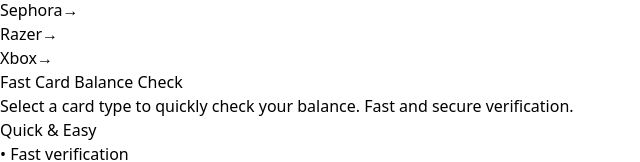
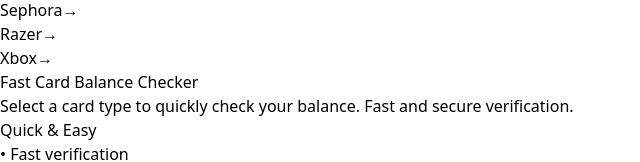
Before and after one commit to G-LEGEND/card-checker, a React (Vite) app: page / in a window 1280 px wide. Shown: the part 266-428 px from the top of the page, without its empty margins (0-640 px from the left). Built offline with nearby package versions, Linux system fonts and the light colour scheme; the HTML template or start-up script is replaced by a standard one.

Commit message:
fix: correct ternary operator syntax error in App.jsx

```diff
--- a/src/App.jsx
+++ b/src/App.jsx
@@ -158,7 +158,7 @@
             <main className="flex-1">
               <div className="bg-white rounded-lg shadow p-6 text-center border border-gray-200">
                 <div className="max-w-2xl mx-auto">
-                  <h2 className="text-xl font-bold text-gray-900 mb-4">Fast Card Balance Check</h2>
+                  <h2 className="text-xl font-bold text-gray-900 mb-4">Fast Card Balance Checker</h2>
                   <p className="text-gray-600 text-sm mb-6 leading-relaxed">
                     Select a card type to quickly check your balance. Fast and secure verification.
                   </p>
```
